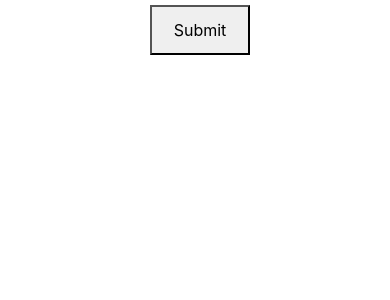
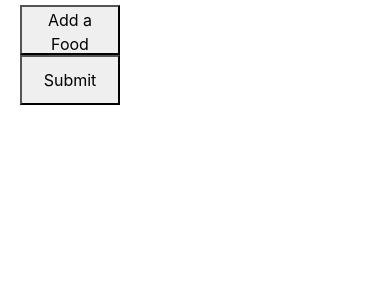
Before and after one commit to nathanmp/food-tracker, a Python web app: template templates/edit-foods.html in a window 390 px wide; the page is wider, and only the part inside the window is pictured. Shown: the part 50-350 px from the top of that part. Run offline with Jinja, Linux system fonts and the light colour scheme; the template is opened without the code that fills it, so the values that code supplies are empty; some libraries are stand-ins or nearby versions.

Commit message:
Got the HTML and JS to add a div representing a food working. Not supported in the meal tracker itself, though.

```diff
--- a/templates/edit-foods.html
+++ b/templates/edit-foods.html
@@ -4,6 +4,62 @@
 <link rel="stylesheet" href="{{url_for('static', filename='style.css') ~ '?v=' ~ range(1,5000)|random}}" />
 <link rel="stylesheet" href="https://stackpath.bootstrapcdn.com/bootstrap/4.3.1/css/bootstrap.min.css" integrity="sha384-ggOyR0iXCbMQv3Xipma34MD+dH/1fQ784/j6cY/iJTQUOhcWr7x9JvoRxT2MZw1T" crossorigin="anonymous">
 <script>
+
+
+	function childAdder(parent, childName, childClass) {
+		var p = document.createElement("p");
+		p.classList.add("editexplp");
+		if (childName == "Name") {
+			p.classList.add("nameexp");
+		}
+		p.innerHTML = childName;
+
+		var inp = document.createElement("input");
+		inp.type = "text";
+		inp.classList.add("editinp");
+		inp.classList.add(childClass);
+		inp.placeholder = childName;
+		parent.children[0].appendChild(p);
+		parent.children[1].appendChild(inp);
+	}
+
+
+	function adddiv() {
+		var div = document.createElement('div');
+		div.id = "-1";
+		div.classList.add("editfoodbdiv");
+
+		var ediv = document.createElement('div');
+		ediv.id = "-2";
+		ediv.classList.add("editfoodinp");
+		ediv.classList.add("row");
+
+		var expdiv = document.createElement('div');
+		expdiv.id = "-3";
+		expdiv.classList.add("col-6")
+		expdiv.classList.add("col-lg-12");
+		expdiv.classList.add("exps");
+
+		var inpdiv = document.createElement('div');
+		inpdiv.id = "-4";
+		inpdiv.classList.add("col-6")
+		inpdiv.classList.add("col-lg-12");
+		inpdiv.classList.add("inps");
+
+		ediv.appendChild(expdiv);
+		ediv.appendChild(inpdiv);
+		childAdder(ediv, "Name", "nameinp");
+		childAdder(ediv, "Serving", "servinp");
+		childAdder(ediv, "Calories", "calinp");
+		childAdder(ediv, "Protein", "protinp");
+		childAdder(ediv, "Carbs", "carbinp");
+		childAdder(ediv, "Fat", "finp");
+		childAdder(ediv, "Color", "colorinp");
+		div.appendChild(ediv);
+		document.getElementById("allfoods").appendChild(div);
+	}
+
+
 	function submit() {
 		var foodjson = [];
 		var foodlist = document.getElementsByClassName("editfoodinp");
@@ -35,39 +91,6 @@
 				window.location.href = "/addfood";
 		}, 1000);
 	}
-
-
-	function submitsmall() {
-	var foodjson = [];
-    var foodlist = document.getElementsByClassName("editfoodexpsm");
-    for (var i = 0, len = foodlist.length; i < len; i++) {
-		var div = foodlist[i];
-		id = div.id;
-		name = div.children[0].children[1].value;
-		console.log(name);
-		servname = div.children[1].children[1].value;
-		console.log(servname);
-		cals = div.children[2].children[1].value;
-		console.log(cals);
-		protein = div.children[3].children[1].value;
-		console.log(protein);
-		carbs = div.children[4].children[1].value;
-		console.log(carbs);
-		fat = div.children[5].children[1].value;
-		console.log(fat);
-		color = div.children[6].children[1].value;
-		console.log(color);
-		food = {"name":name, "fat": fat, "protein":protein, "carbs":carbs, "calories":cals, "serving":servname, "color":color, "id":id, "username": {{current_user.uid}} };
-		foodjson.push(food);
-	};
-	var http = new XMLHttpRequest();
-    http.open("POST", "/editfoods", true);
-    http.setRequestHeader('Content-Type', 'application/json; charset=UTF-8');
-    http.send(JSON.stringify(foodjson));
-    setTimeout( function() {
-			window.location.href = "/addfood";
-	}, 1000);
-	}
 </script>
 <!--
 </head>
@@ -76,16 +99,13 @@
 	{% include "header.html" %}
 	<div class="container-fluid">
 		<div class="row">
-
-<!--
-			The below column contains list of meals
--->
-			<div class="col-2 d-none d-lg-block"></div>
-			<div class="d-none d-lg-block col-2 col-lg-8">
+			<div class="col-lg-2"></div>
+			<div class="col-10 col-lg-8" id="allfoods">
 				{% for food in foods %}
 				<div class="editfoodbdiv">
-				<div class="editfoodexp">
-					<p class="editexplp nameinp">Name</p>
+				<div class="editfoodinp row" id="{{food.id}}">
+					<div class="col-6 col-lg-12 exps">
+						<p class="editexplp nameexp">Name</p>
 						<p class="editexplp">Serving</p>
 						<p class="editexplp">Calories</p>
 						<p class="editexplp">Protein</p>
@@ -93,7 +113,7 @@
 						<p class="editexplp">Fat</p>
 						<p class="editexplp">Color</p>
 					</div>
-				<div class="editfoodinp" id="{{food.id}}">
+					<div class="col-6 col-lg-12 inps">
 						<input type="text" class="editinp nameinp" value="{{food.name}}"></input>
 						<input type="text" class="editinp servinp" value="{{food.serv}}"></input>
 						<input type="text" class="editinp calinp" value="{{food.calories}}"></input>
@@ -103,51 +123,12 @@
 						<input type="text" class="editinp colorinp" value="{{food.color}}"></input>
 					</div>
 				</div>
+				</div>
 				{% endfor %}
-				<div class="submitbtndiv col-lg-12">
+			</div>
+			<div class="submitbtndiv col-2 col-lg-12">
+				<button class="adddivbtn" onclick="adddiv();">Add a Food</button>
 				<button class="submitbtn" onclick="submit();">Submit</button>
 			</div>
 	</div>
-
-
-			<div class="d-block d-lg-none col-12">
-				{% for food in foods %}
-				<div class="editfoodbdiv">
-				<div class="editfoodexpsm" id="{{food.id}}">
-					<div class="editdivsm">
-					<p class="editexplpsm nameinp">Name</p>
-					<input type="text" class="editinp editinpsm nameinp" value="{{food.name}}"></input>
-					</div>
-					<div class="editdivsm">
-					<p class="editexplpsm">Serving</p>
-					<input type="text" class="editinp editinpsm servinp" value="{{food.serv}}"></input>
-					</div>
-					<div class="editdivsm">
-					<p class="editexplpsm">Calories</p>
-					<input type="text" class="editinp editinpsm calinp" value="{{food.calories}}"></input>
-					</div>
-					<div class="editdivsm">
-					<p class="editexplpsm">Protein</p>
-					<input type="text" class="editinp editinpsm protinp" value="{{food.protein}}"></input>
-					</div>
-					<div class="editdivsm">
-					<p class="editexplpsm">Carbs</p>
-					<input type="text" class="editinp editinpsm carbinp" value="{{food.carbs}}"></input>
-					</div>
-					<div class="editdivsm">
-					<p class="editexplpsm">Fat</p>
-					<input type="text" class="editinp editinpsm finp" value="{{food.fat}}"></input>
-					</div>
-					<div class="editdivsm">
-					<p class="editexplpsm">Color</p>
-					<input type="text" class="editinp editinpsm colorinp" value="{{food.color}}"></input>
-					</div>
-				</div>
-				</div>
-				{% endfor %}
-				<div class="d-block d-lg-none submitbtndiv col-12">
-					<button class="submitbtn" onclick="submitsmall();">Submit</button>
-				</div>
-			</div>
-	</div>
 </body>
```
Also changed, not shown: static/style.css (+30 -15 lines). Lines whose indentation alone changed are shown as unchanged.
